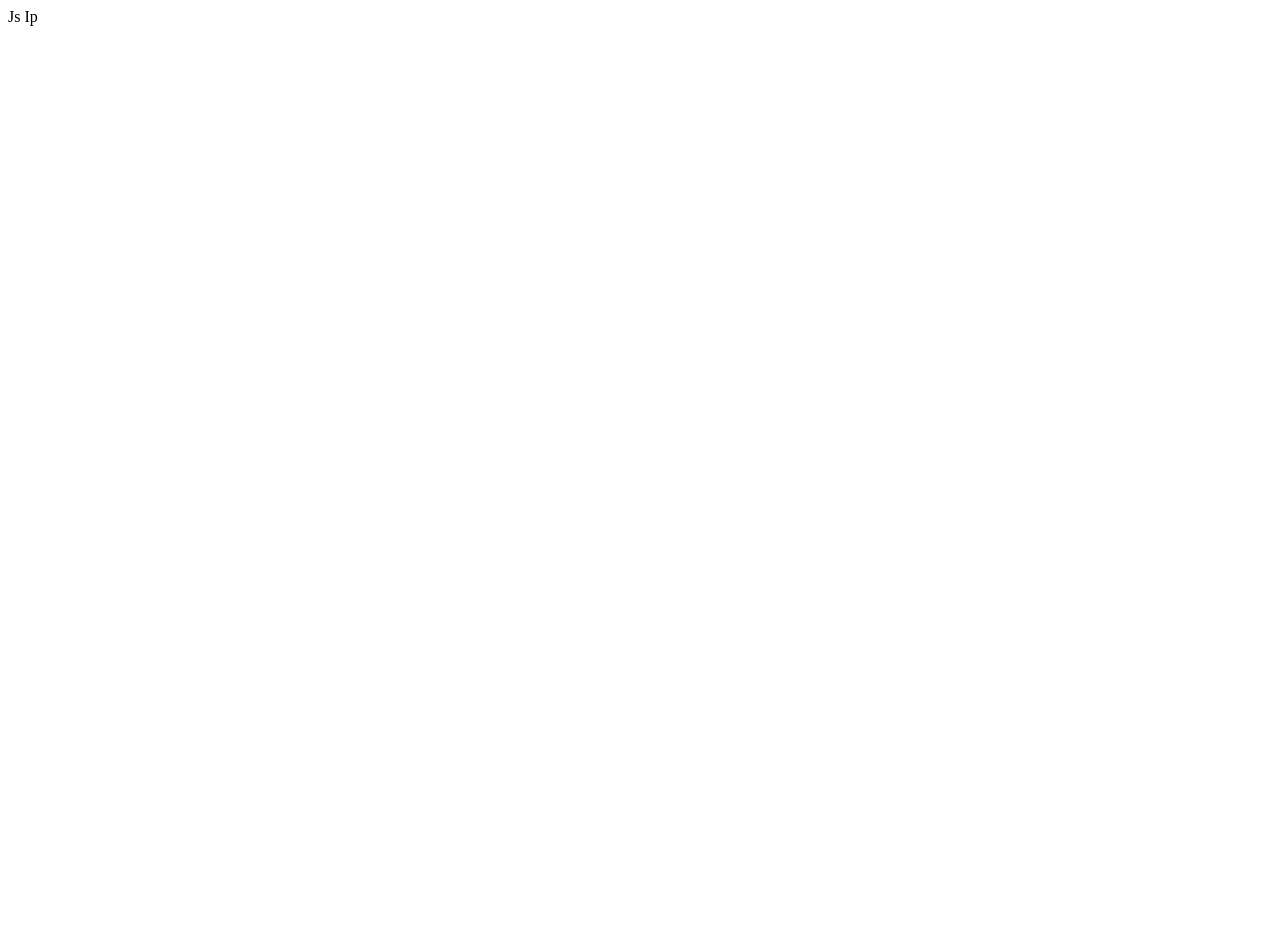
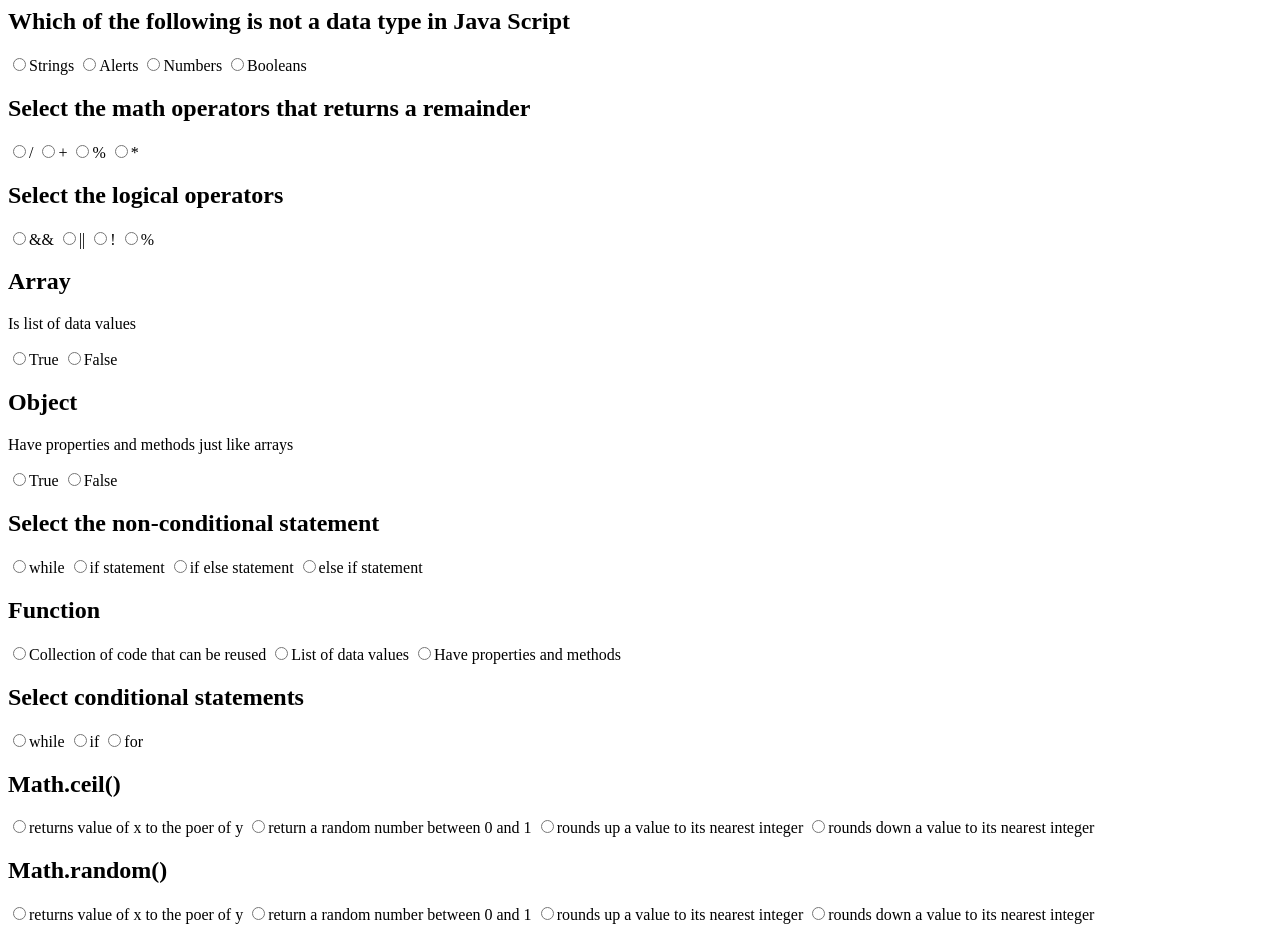
Before and after one commit to devblackie/Quiz-board-website, a plain HTML site: page index.html in a window 1280 px wide. Before the commit the page ends 800 px from the top, so only its background shows below. Drawn offline with Linux system fonts and the light colour scheme.

Commit message:
Questions and multiple choices implemented

```diff
--- a/index.html
+++ b/index.html
@@ -6,6 +6,77 @@
     <title>Document</title>
 </head>
 <body>
-    <header>Js Ip</header>
+    <!-- names variables given according to keywords from their parent questions -->
+    <div class="questions">
+        <h2>Which of the following is not a data type in Java Script</h2>
+        <input type="radio" name="data-type">Strings
+        <input type="radio" name="data-type">Alerts
+        <input type="radio" name="data-type">Numbers
+        <input type="radio" name="data-type">Booleans
+    </div>
+    <div class="questions">
+        <h2>Select the math operators that returns a remainder</h2>
+        <input type="radio" name="remainder">/
+        <input type="radio" name="remainder">+
+        <input type="radio" name="remainder">%
+        <input type="radio" name="remainder">*
+    </div>
+    <div class="questions">
+        <h2>Select the logical operators</h2>
+        <input type="radio" name="logical">&&
+        <input type="radio" name="logical">||
+        <input type="radio" name="logical">!
+        <input type="radio" name="logical">%
+    </div>
+    <div class="questions">
+        <h2>Array</h2>
+        <p>Is list of data values</p>
+        <input type="radio" name="array">True
+        <input type="radio" name="array">False
+
+    </div>
+    <div class="questions">
+        <h2>Object</h2>
+        <p>Have properties and methods just like arrays</p>
+        <input type="radio" name="object">True
+        <input type="radio" name="object">False
+
+    </div>
+    <div class="questions">
+        <h2>Select the non-conditional statement</h2>
+        <input type="radio" name="conditional-statement">while
+        <input type="radio" name="conditional-statement">if statement
+        <input type="radio" name="conditional-statement">if else statement
+        <input type="radio" name="conditional-statement">else if statement
+    </div>
+    <div class="questions">
+        <h2>Function</h2>
+        <input type="radio" name="function">Collection of code that can be reused
+        <input type="radio" name="function">List of data values
+        <input type="radio" name="function">Have properties and methods
+
+    </div>
+    <div class="questions">
+        <h2>Select conditional statements</h2>
+        <input type="radio" name="loops">while
+        <input type="radio" name="loops">if
+        <input type="radio" name="loops">for
+
+    </div>
+    <div class="questions">
+        <h2>Math.ceil()</h2>
+        <input type="radio" name="ceil">returns value of x to the poer of y
+        <input type="radio" name="ceil">return a random number between 0 and 1
+        <input type="radio" name="ceil">rounds up a value to its nearest integer
+        <input type="radio" name="ceil">rounds down a value to its nearest integer
+    </div>
+    <div class="questions">
+        <h2>Math.random()</h2>
+        <input type="radio" name="random">returns value of x to the poer of y
+        <input type="radio" name="random">return a random number between 0 and 1
+        <input type="radio" name="random">rounds up a value to its nearest integer
+        <input type="radio" name="random">rounds down a value to its nearest integer
+    </div>
+
 </body>
 </html>
```
